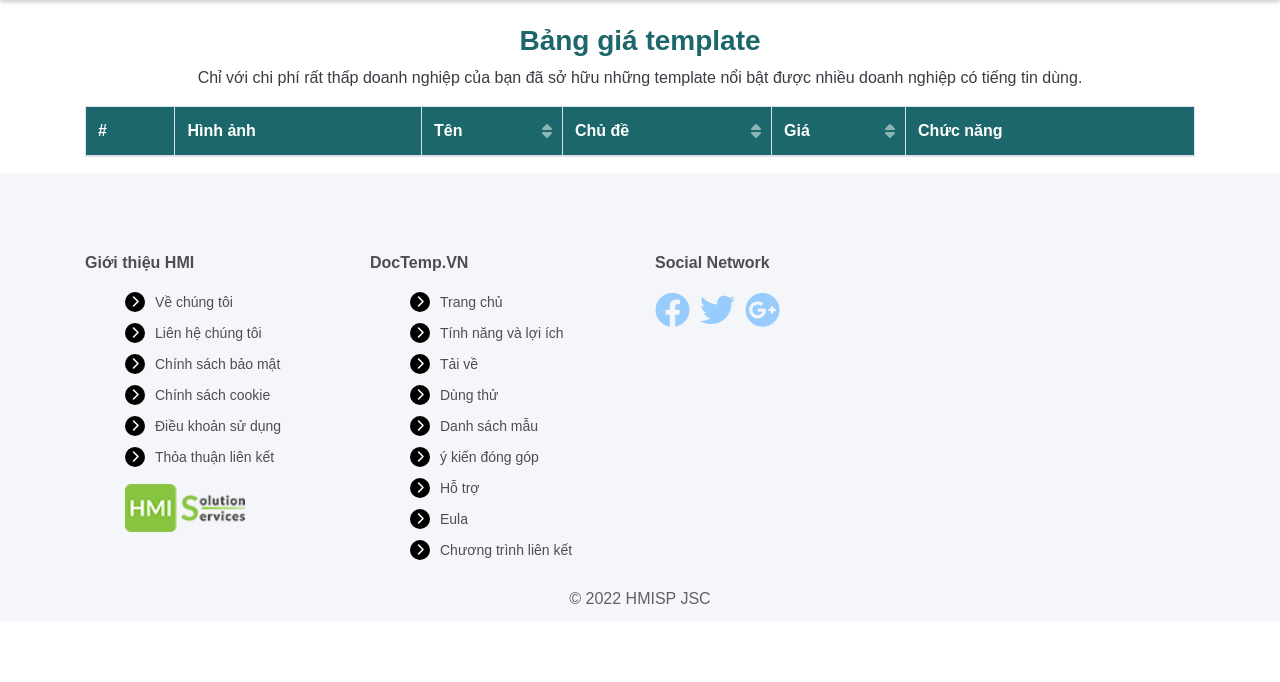
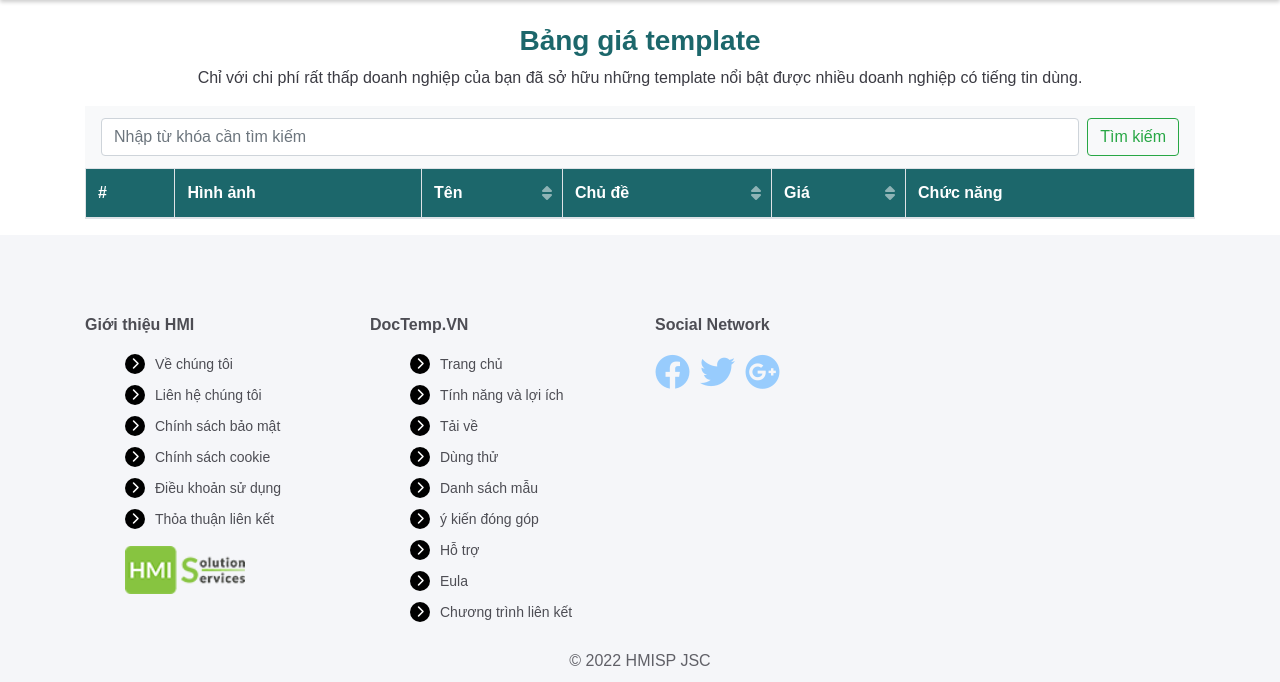
Before and after one commit to hieubuitrung/demo, an ASP.NET MVC app: page /Home/Price in a window 1280 px wide. Shown: the part 60-742 px from the top of the page. Run offline with ASP.NET Core 8 and stand-ins for ASP.NET MVC 5, Linux system fonts and the light colour scheme; data that the repository does not hold is empty; style sheets or scripts are compiled from the project's sources; the project's own start-up code is not run, and a stand-in starts its controllers and pages; some libraries are stand-ins or nearby versions.

Commit message:
Hieu upload btl Do an CNPM

```diff
--- a/demo/Views/Home/Price.cshtml
+++ b/demo/Views/Home/Price.cshtml
@@ -18,6 +18,14 @@
         <div class="price__title">
             <h2>Bảng giá template</h2>
             <p>Chỉ với chi phí rất thấp doanh nghiệp của bạn đã sở hữu những template nổi bật được nhiều doanh nghiệp có tiếng tin dùng.</p>
+        </div>
+        <div class="price__search">
+            <nav class="navbar navbar-light bg-light">
+                <form class="form-inline">
+                    <input id="key-word" class="form-control mr-sm-2" type="search" placeholder="Nhập từ khóa cần tìm kiếm" aria-label="Search">
+                    <button id="btn-search" class="btn btn-outline-success my-2 my-sm-0" type="button">Tìm kiếm</button>
+                </form>
+            </nav>
         </div>
         <table class="table table-hover table-bordered price__table">
             <thead>
--- a/demo/assets/js/Templates.js
+++ b/demo/assets/js/Templates.js
@@ -6,7 +6,7 @@ var Templates = (function () {
         var data = mol.getData();
         var dataFil = data;
         var name = '', language = '', topic = '';
-        var show_per_page = 3;
+        var show_per_page = 6;
         var pages = 3;
         var current_page = 0;
         var number_of_items = data.length;
--- a/demo/assets/scss/Price.css
+++ b/demo/assets/scss/Price.css
@@ -19,6 +19,15 @@
   color: #3b3b43;
   font-size: 16px;
   margin-top: 8px; }
+
+.price__search nav {
+  padding: 12px 16px; }
+  .price__search nav form {
+    width: 100%; }
+    .price__search nav form input {
+      flex: 1; }
+    .price__search nav form button:hover {
+      background-color: #519546; }
 
 .price .price__table thead th {
   color: #fff;
--- a/demo/assets/scss/Price.min.css
+++ b/demo/assets/scss/Price.min.css
@@ -1 +1 @@
-*{box-sizing:border-box;font-family:Arial,Helvetica,sans-serif;}.price__title h2{color:#1c676b;font-size:28px;margin-bottom:0;font-weight:600;text-align:center;margin:30px 0 5px;}.price__title p{text-align:center;color:#3b3b43;font-size:16px;margin-top:8px;}.price .price__table thead th{color:#fff;background-color:#1c676b;border-color:#dee2e6;position:relative;}.price .price__table thead th i{position:absolute;right:0;padding:10px;top:50%;transform:translateY(-50%);cursor:pointer;opacity:.5;transition:opacity .1s ease-in-out;}.price .price__table thead th i:hover{opacity:1;}.price .price__table tbody tr td img{width:auto;height:40px;box-shadow:1px 2px 3px #ccc;cursor:pointer;}.price .price__table tbody tr td button{background-color:#519546;color:#fff;}
+*{box-sizing:border-box;font-family:Arial,Helvetica,sans-serif;}.price__title h2{color:#1c676b;font-size:28px;margin-bottom:0;font-weight:600;text-align:center;margin:30px 0 5px;}.price__title p{text-align:center;color:#3b3b43;font-size:16px;margin-top:8px;}.price__search nav{padding:12px 16px;}.price__search nav form{width:100%;}.price__search nav form input{flex:1;}.price__search nav form button:hover{background-color:#519546;}.price .price__table thead th{color:#fff;background-color:#1c676b;border-color:#dee2e6;position:relative;}.price .price__table thead th i{position:absolute;right:0;padding:10px;top:50%;transform:translateY(-50%);cursor:pointer;opacity:.5;transition:opacity .1s ease-in-out;}.price .price__table thead th i:hover{opacity:1;}.price .price__table tbody tr td img{width:auto;height:40px;box-shadow:1px 2px 3px #ccc;cursor:pointer;}.price .price__table tbody tr td button{background-color:#519546;color:#fff;}
--- a/demo/assets/scss/Price.scss
+++ b/demo/assets/scss/Price.scss
@@ -18,6 +18,21 @@
 
         p {
             @include description-desktop;
+        }
+    }
+
+    &__search {
+        nav {
+            padding: 12px 16px;
+            form {
+                width: 100%;
+                input {
+                    flex: 1;
+                }
+                button:hover {
+                    background-color: $primary-color;
+                }
+            }
         }
     }
 
```
Also changed, not shown: demo/assets/js/Price.js (+32 -10 lines).
